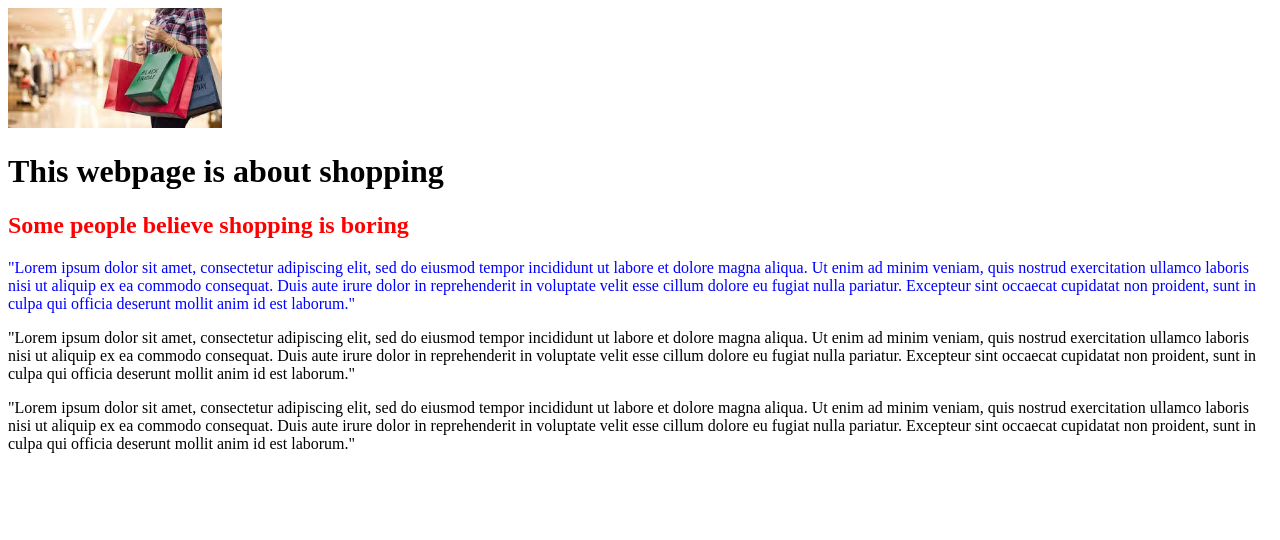
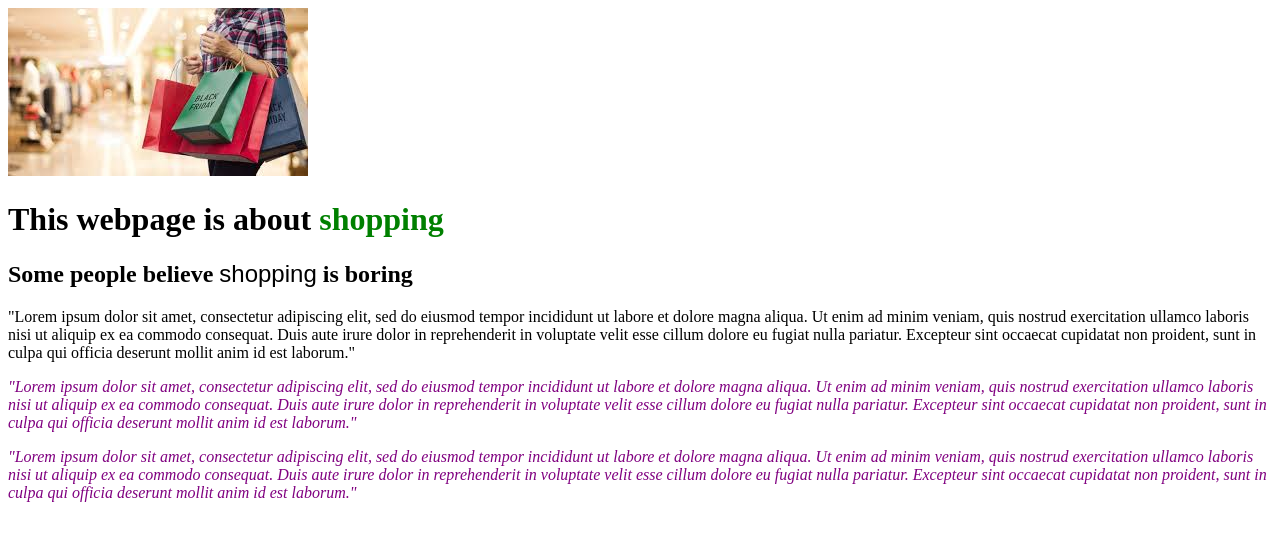
Before and after one commit to ghasemii0/boring-shopping, a plain HTML site: page index.html in a window 1280 px wide. Drawn offline with Linux system fonts and the light colour scheme.

Commit message:
Add CSS style div and span

```diff
--- a/css/style.css
+++ b/css/style.css
@@ -1,9 +1,12 @@
-p.intro{
-  color: blue;
+.important {
+  color: green;
+  font-weight: bold;
 }
-h2.intro{
-  color: red;
+.subhead {
+  font-family: sans-serif;
+  font-weight: lighter;
 }
-img.intro{
-  height: 120px;
+.unimportant {
+  font-style: italic;
+  color: purple;
 }
--- a/index.html
+++ b/index.html
@@ -5,11 +5,13 @@
     <title>Boring Lecture</title>
   </head>
   <body>
-    <img class=intro src="img/shopping.jpg" alt="a picture of shopping"  >
-    <h1>This webpage is about shopping</h1>
-    <h2 class=intro>Some people believe shopping is boring</h2>
-    <p class=intro>"Lorem ipsum dolor sit amet, consectetur adipiscing elit, sed do eiusmod tempor incididunt ut labore et dolore magna aliqua. Ut enim ad minim veniam, quis nostrud exercitation ullamco laboris nisi ut aliquip ex ea commodo consequat. Duis aute irure dolor in reprehenderit in voluptate velit esse cillum dolore eu fugiat nulla pariatur. Excepteur sint occaecat cupidatat non proident, sunt in culpa qui officia deserunt mollit anim id est laborum."</p>
+    <img src="img/shopping.jpg" alt="a picture of shopping"  >
+    <h1>This webpage is about <span class=important>shopping</span></h1>
+    <h2>Some people believe <span class=subhead>shopping</span> is boring</h2>
     <p>"Lorem ipsum dolor sit amet, consectetur adipiscing elit, sed do eiusmod tempor incididunt ut labore et dolore magna aliqua. Ut enim ad minim veniam, quis nostrud exercitation ullamco laboris nisi ut aliquip ex ea commodo consequat. Duis aute irure dolor in reprehenderit in voluptate velit esse cillum dolore eu fugiat nulla pariatur. Excepteur sint occaecat cupidatat non proident, sunt in culpa qui officia deserunt mollit anim id est laborum."</p>
-    <p>"Lorem ipsum dolor sit amet, consectetur adipiscing elit, sed do eiusmod tempor incididunt ut labore et dolore magna aliqua. Ut enim ad minim veniam, quis nostrud exercitation ullamco laboris nisi ut aliquip ex ea commodo consequat. Duis aute irure dolor in reprehenderit in voluptate velit esse cillum dolore eu fugiat nulla pariatur. Excepteur sint occaecat cupidatat non proident, sunt in culpa qui officia deserunt mollit anim id est laborum."</p>
+    <div class=unimportant>
+      <p>"Lorem ipsum dolor sit amet, consectetur adipiscing elit, sed do eiusmod tempor incididunt ut labore et dolore magna aliqua. Ut enim ad minim veniam, quis nostrud exercitation ullamco laboris nisi ut aliquip ex ea commodo consequat. Duis aute irure dolor in reprehenderit in voluptate velit esse cillum dolore eu fugiat nulla pariatur. Excepteur sint occaecat cupidatat non proident, sunt in culpa qui officia deserunt mollit anim id est laborum."</p>
+      <p>"Lorem ipsum dolor sit amet, consectetur adipiscing elit, sed do eiusmod tempor incididunt ut labore et dolore magna aliqua. Ut enim ad minim veniam, quis nostrud exercitation ullamco laboris nisi ut aliquip ex ea commodo consequat. Duis aute irure dolor in reprehenderit in voluptate velit esse cillum dolore eu fugiat nulla pariatur. Excepteur sint occaecat cupidatat non proident, sunt in culpa qui officia deserunt mollit anim id est laborum."</p>
+    </div>
   </body>
 </html>
```
